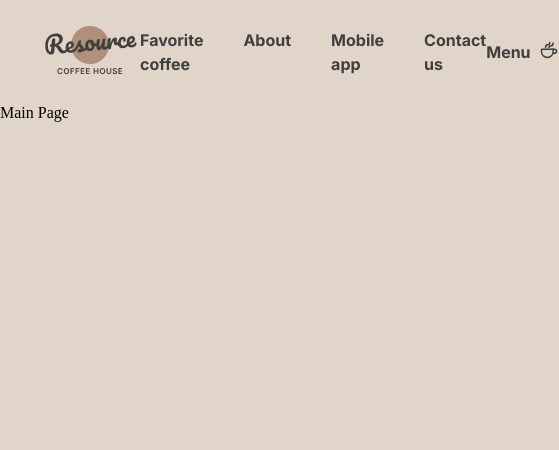
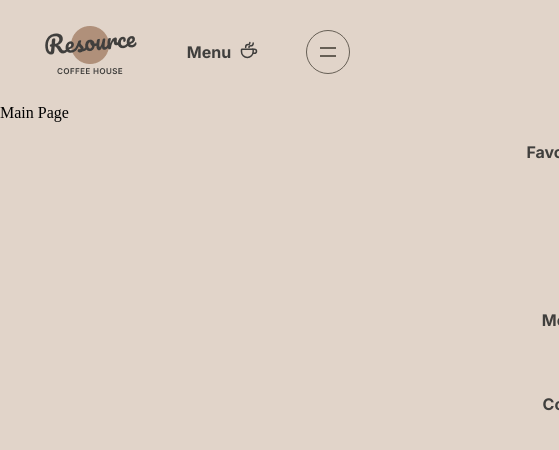
Before and after one commit to MiLee777/coffee-house-redux, a React (Create React App) app: page / in a window 390 px wide. Shown: the top 450 px of the page, 559 px wide, since content can reach past the window. Built offline with nearby package versions, Linux system fonts and the light colour scheme.

Commit message:
feat: add burger menu

```diff
--- a/src/App.css
+++ b/src/App.css
@@ -99,3 +99,69 @@ li {
   transform: scaleX(1);
   opacity: 0;
 }
+
+.header__hamb {
+  display: none;
+}
+
+/* ================= BREAKPOINTS ================= */
+/* For medium devices */
+@media all and (max-width: 768px) {
+  .header__nav {
+    position: fixed;
+    top: 0;
+    right: -100%;
+    width: 100%;
+    height: 100vh;
+    margin-top: 80px;
+    z-index: 100;
+    background-color: var(--background-body);
+    transition: 0.5s ease-in-out;
+  }
+
+  .header__nav.show-menu {
+    right: 0;
+  }
+
+  .header__menu {
+    width: 100%;
+    height: 100%;
+    padding-top: 60px;
+    display: flex;
+    flex-direction: column;
+    align-items: center;
+    row-gap: 60px;
+  }
+
+  .header__hamb {
+    display: flex;
+    align-items: center;
+  }
+
+  .hamb__field {
+    padding: 10px 13px;
+    border-radius: 100px;
+    border: 1px solid var(--background-container);
+  }
+
+  .hamb__bar {
+    display: block;
+    width: 16px;
+    height: 2px;
+    margin: 6px auto;
+    background: var(--background-container);
+    transition: 0.5s ease-in-out;
+  }
+
+  .hamb__field.active .hamb__bar:nth-child(1) {
+    transform: translateY(4px) rotate(45deg);
+  }
+
+  .hamb__field.active .hamb__bar:nth-child(2) {
+    transform: translateY(-4px) rotate(-45deg);
+  }
+
+  body.noscroll {
+    overflow: hidden;
+  }
+}
--- a/src/App.js
+++ b/src/App.js
@@ -3,8 +3,13 @@ import "./App.css";
 import { MenuPage } from "./Components/MenuPage/MenuPage";
 import Logo from "./assets/logo.png";
 import { MainPage } from "./Components/MainPage/MainPage";
+import { useState } from "react";
 
 function App() {
+
+  const [showMenu, setShowMenu] = useState(false);
+
+
   return (
     <div className="App">
       <Router>
@@ -15,7 +20,7 @@ function App() {
                 <img src={Logo} alt="Logo" />
               </Link>
             </div>
-            <nav className="header__nav">
+            <nav className={`header__nav ${showMenu ? "show-menu" : ""}`}>
               <ul className="header__menu">
                 <li className="header__link"><a href="#" className="link">Favorite coffee</a></li>
                 <li className="header__link"><a href="#" className="link">About</a></li>
@@ -34,21 +39,28 @@ function App() {
                   <path d="M14.167 9.76667V11.6667C14.167 14.8883 11.5553 17.5 8.33366 17.5C5.112 17.5 2.50033 14.8883 2.50033 11.6667V9.76667C2.50033 9.4353 2.76896 9.16667 3.10033 9.16667H13.567C13.8984 9.16667 14.167 9.4353 14.167 9.76667Z" stroke="#403F3D" stroke-width="1.5" stroke-linecap="round" stroke-linejoin="round" />
                   <path d="M10.0003 7.50008C10.0003 6.66675 10.5956 5.83341 11.786 5.83341V5.83341C13.101 5.83341 14.167 4.76743 14.167 3.45246V2.91675"
                     stroke="#403F3D"
-                    stroke-width="1.5"
-                    stroke-linecap="round"
-                    stroke-linejoin="round" />
+                    strokeWidth="1.5"
+                    strokeLinecap="round"
+                    strokeLinejoin="round" />
                   <path d="M6.66634 7.5V7.08333C6.66634 5.70262 7.78563 4.58333 9.16634 4.58333V4.58333C10.0868 4.58333 10.833 3.83714 10.833 2.91667V2.5"
                     stroke="#403F3D"
-                    stroke-width="1.5"
-                    stroke-linecap="round"
-                    stroke-linejoin="round" />
+                    strokeWidth="1.5"
+                    strokeLinecap="round"
+                    strokeLinejoin="round" />
                   <path d="M13.333 9.16675H15.4163C16.5669 9.16675 17.4997 10.0995 17.4997 11.2501C17.4997 12.4007 16.5669 13.3334 15.4163 13.3334H14.1663"
                     stroke="#403F3D"
-                    stroke-width="1.5"
-                    stroke-linecap="round"
-                    stroke-linejoin="round" />
+                    strokeWidth="1.5"
+                    strokeLinecap="round"
+                    strokeLinejoin="round" />
                 </svg>
               </Link>
+            </div>
+            <div className="header__hamb"
+              onClick={() => setShowMenu(!showMenu)}>
+              <div className={ `hamb__field ${showMenu ? "active" : ""}` }>
+                <span className="hamb__bar"></span>
+                <span className="hamb__bar"></span>
+              </div>
             </div>
           </div>
         </header>
```
